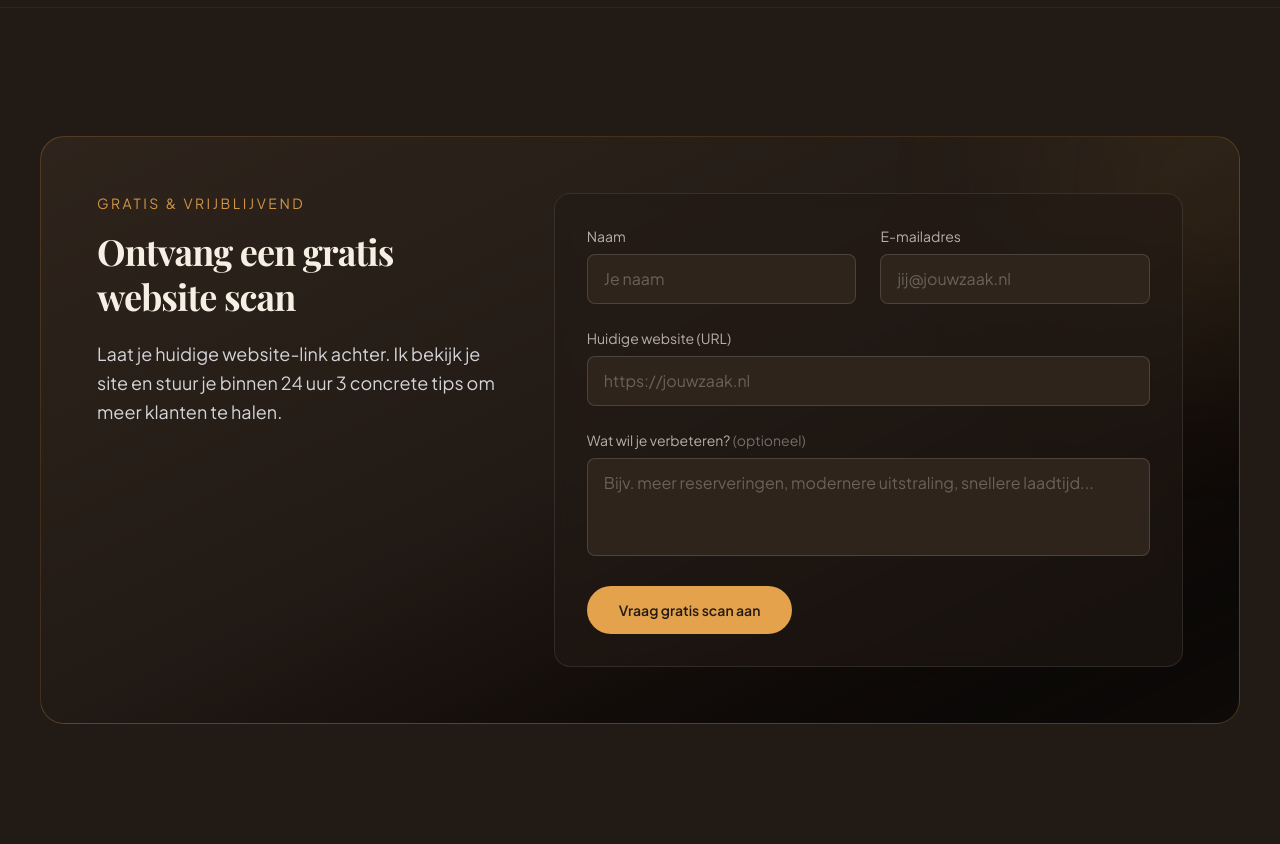
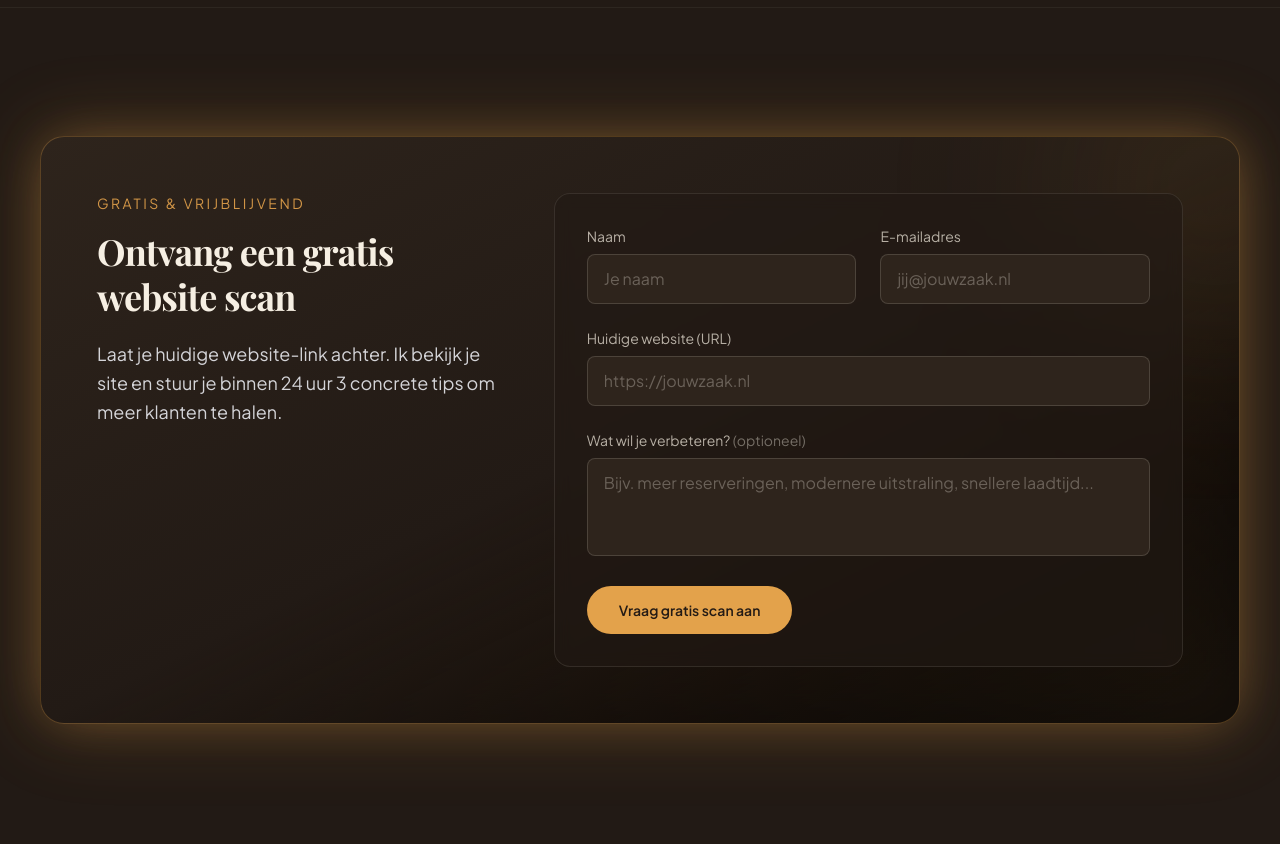
Before and after one commit to jessegroeneveld28/jb-webpex, a Next.js app: page / in a window 1280 px wide. Shown: the part 1860-2704 px from the top of the page. Built offline with nearby package versions, Linux system fonts and the light colour scheme.

Commit message:
Gloei-effect toegevoegd aan website scan

```diff
--- a/app/page.tsx
+++ b/app/page.tsx
@@ -420,7 +420,13 @@ function WebsiteScan() {
   return (
     <section id="website-scan" className="bg-espresso border-t border-cream/5">
       <div className="max-w-7xl mx-auto px-6 lg:px-10 py-24 lg:py-32">
-        <div className="relative rounded-3xl border border-amber/25 bg-gradient-to-br from-espresso-2 via-espresso to-black/60 p-8 sm:p-10 lg:p-14 overflow-hidden">
+        <div className="relative">
+          <div
+            className="absolute -inset-1 sm:-inset-1.5 rounded-3xl bg-amber/30 blur-2xl animate-pulse-glow"
+            aria-hidden="true"
+          />
+
+          <div className="relative rounded-3xl border border-amber/30 bg-gradient-to-br from-espresso-2 via-espresso to-black/60 p-8 sm:p-10 lg:p-14 overflow-hidden shadow-[0_0_50px_-12px_rgba(227,162,75,0.4)]">
             <div
               className="pointer-events-none absolute -top-24 right-[-10%] h-72 w-72 rounded-full bg-amber/10 blur-[100px]"
               aria-hidden="true"
@@ -558,6 +564,7 @@ function WebsiteScan() {
                   </form>
                 )}
               </Reveal>
+            </div>
           </div>
         </div>
       </div>
```
Lines whose indentation alone changed are shown as unchanged.
